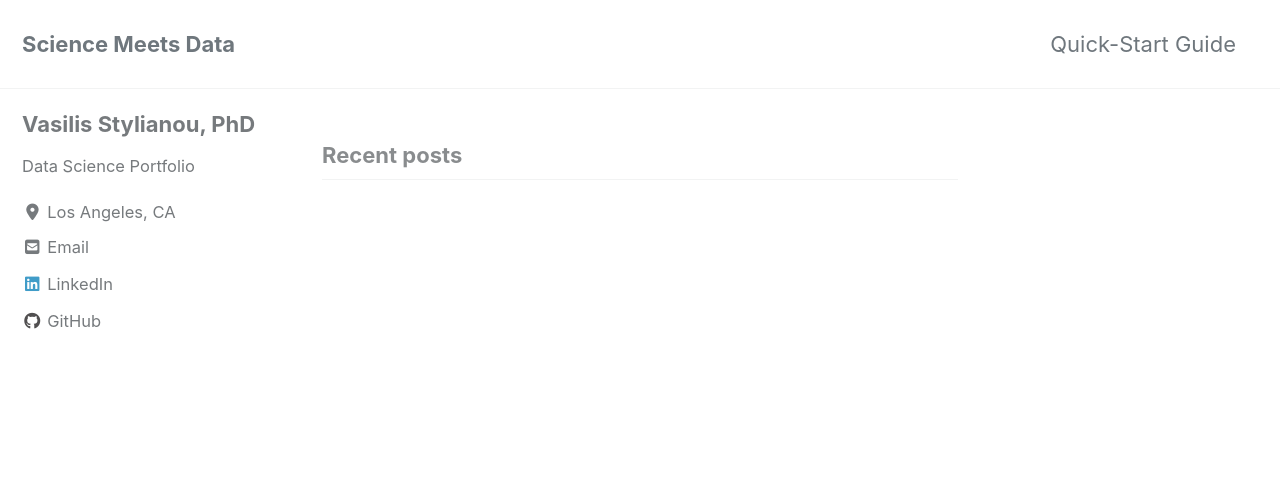
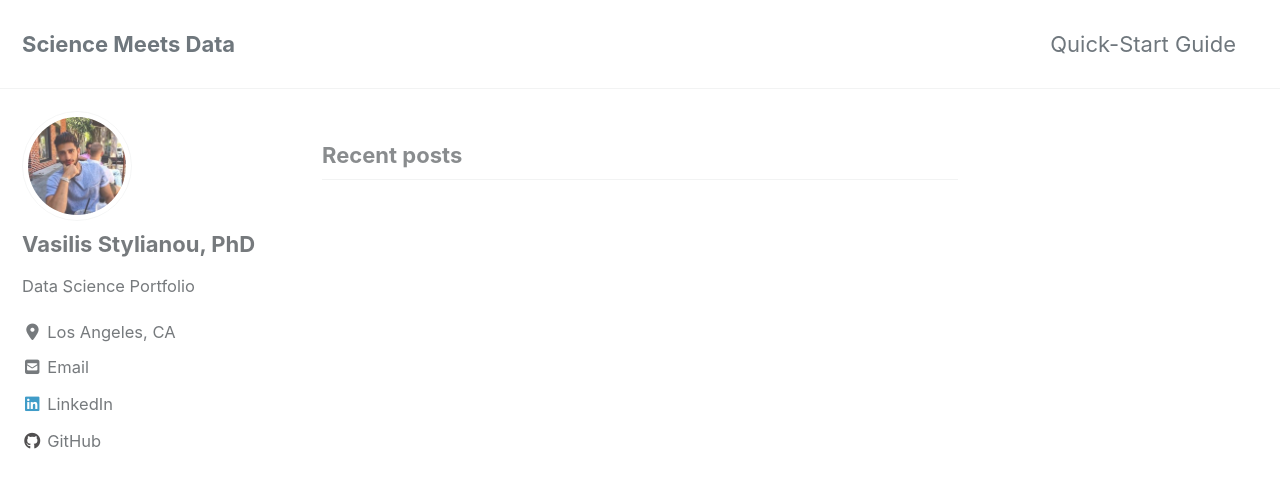
Before and after one commit to vasilis-stylianou/vasilis-stylianou.github.io, a Jekyll site: the page built from index.html, in a window 1280 px wide and 900 px high. Shown: the top 488 px of the window. Built offline with Jekyll 4.4.1, drawn with Linux system fonts in a browser that asks for light colours; cached includes are drawn as plain includes; nearby versions of some CDN libraries; the list of posts is cut into pages by our own code.

Commit message:
Update _config.yml

```diff
--- a/_config.yml
+++ b/_config.yml
@@ -108,7 +108,7 @@
 # Site Author
 author:
   name             : "Vasilis Stylianou, PhD"
-  avatar           : # path of avatar image, e.g. "/assets/images/bio-photo.jpg"
+  avatar           : "/images/bio-image.jpg" # path of avatar image, e.g. "/assets/images/bio-photo.jpg"
   bio              : "Data Science Portfolio"
   location         : "Los Angeles, CA"
   email            : "stylianouvasilis@gmail.com"
```
